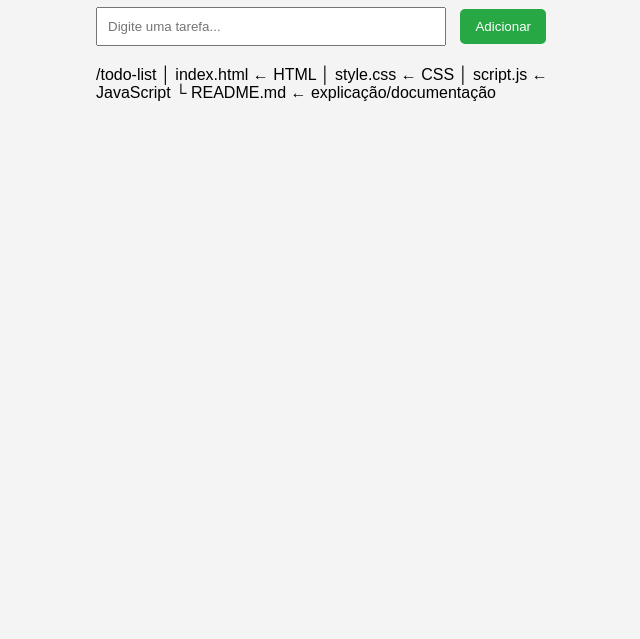
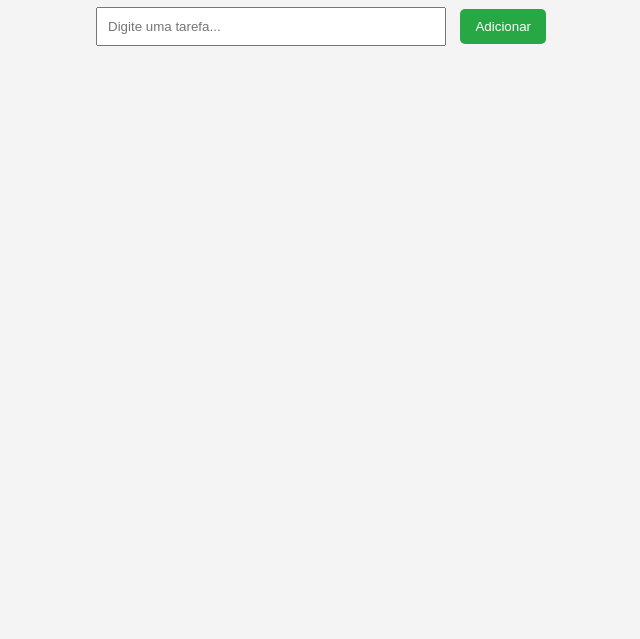
Before and after one commit to SandersonMota/To-Do-List-Completa-Front-end-LocalStorage-, a plain HTML site: page index.html in a window 1280 px wide. Shown: the part 161-800 px from the top of the page, without its empty margins (294-934 px from the left). Drawn offline with Linux system fonts and the light colour scheme.

Commit message:
index.html

```diff
--- a/index.html
+++ b/index.html
@@ -21,9 +21,3 @@
   <script src="script.js"></script>
 </body>
 </html>
-
-/todo-list
-│ index.html      ← HTML
-│ style.css       ← CSS
-│ script.js       ← JavaScript
-└ README.md       ← explicação/documentação
```
